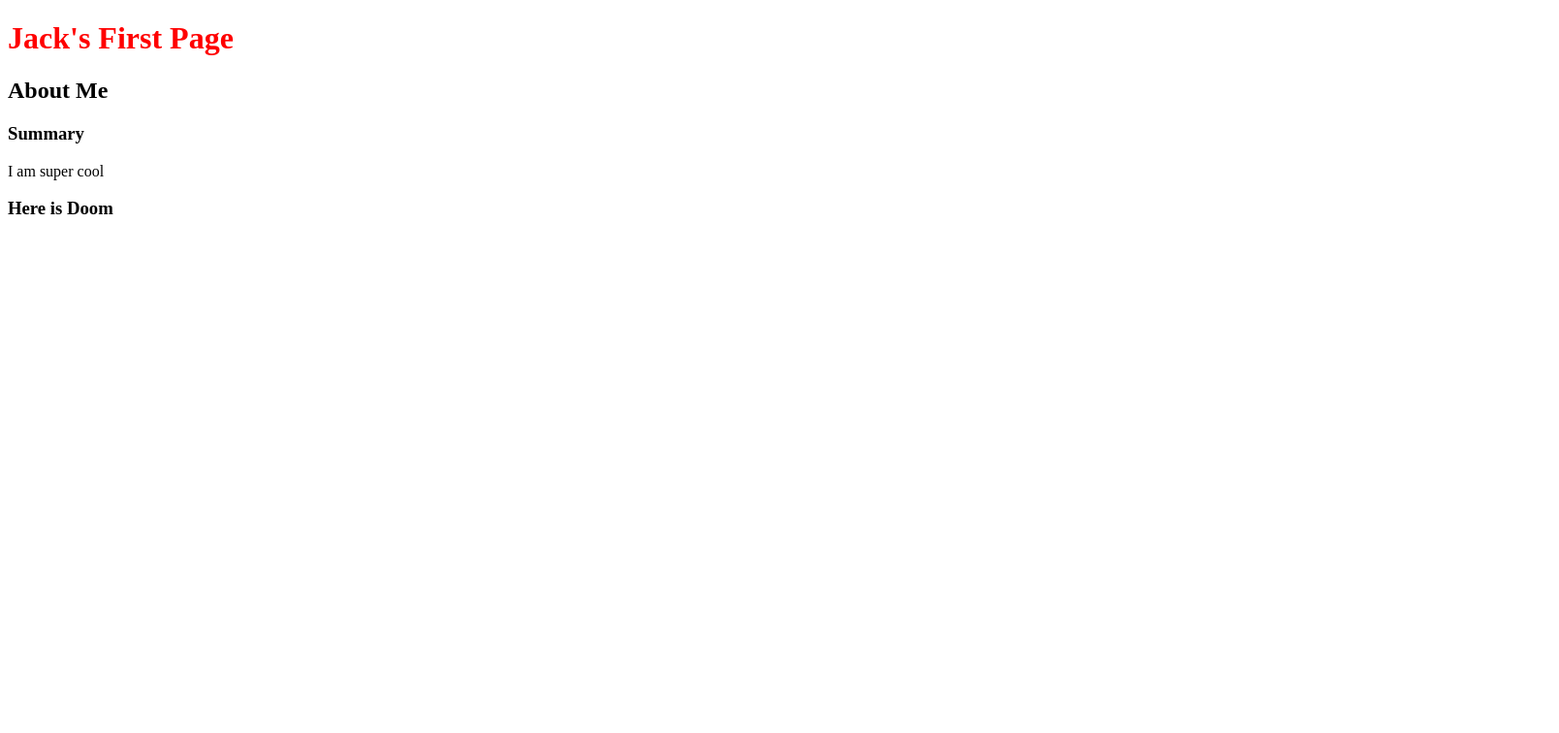
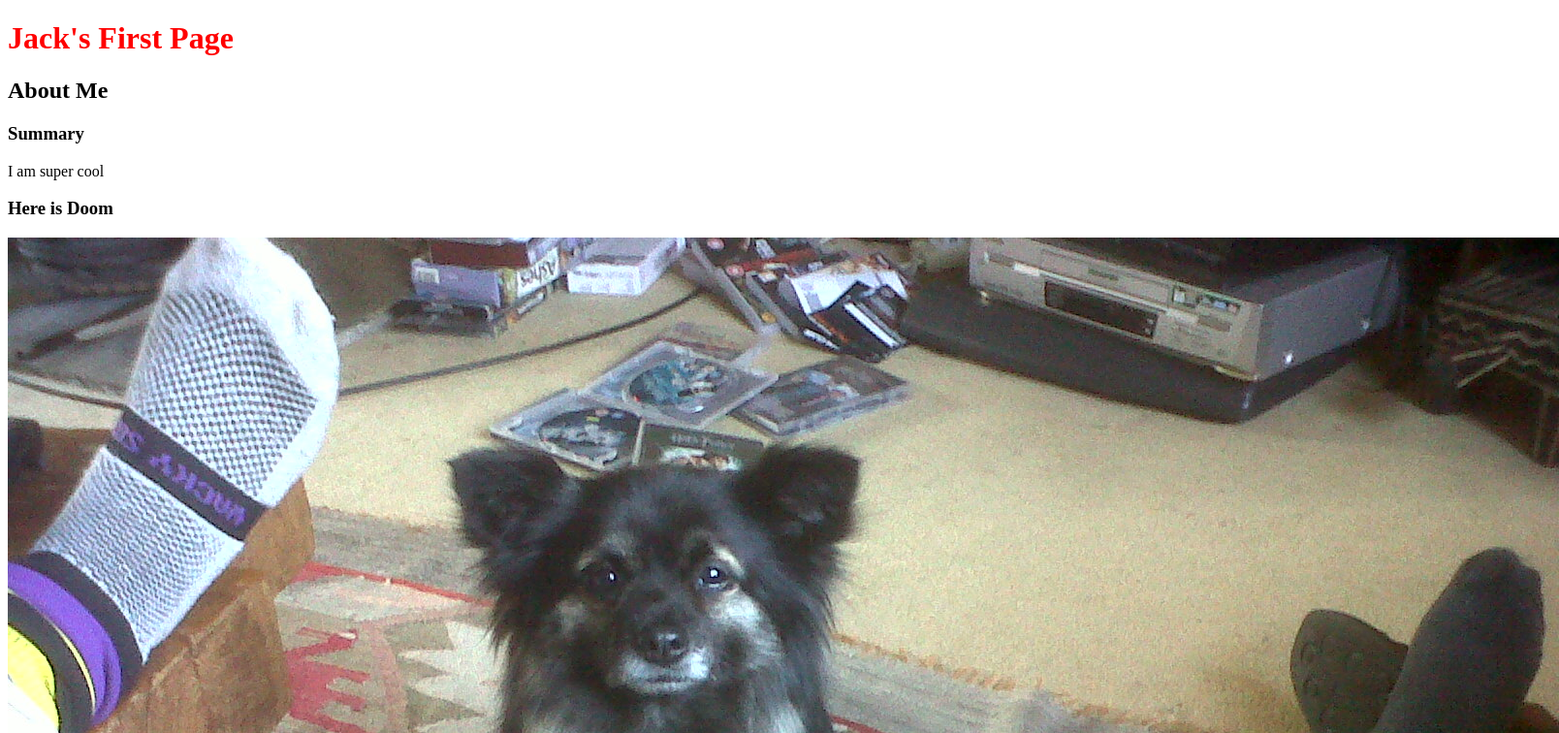
Before and after one commit to jackmarriott/first_site, a plain HTML site: page index.html in a window 1280 px wide. Shown: the top 756 px of the page at 97% size, 1608 px wide, since content can reach past the window. Drawn offline with Linux system fonts and the light colour scheme.

Commit message:
Picture of Doom

```diff
--- a/index.html
+++ b/index.html
@@ -1,7 +1,7 @@
 <!DOCTYPE html>
 <!-- saved from url=(0056)file://localhost/Users/moose/Downloads/html_example.html -->
 <html><head><meta http-equiv="Content-Type" content="text/html; charset=ISO-8859-1">
-    <title>Jack's First Page</title>
+    <title>JamFly</title>
 
 	<style>
 	h1 { color: red; }
@@ -21,3 +21,5 @@
     <p>I am super cool</p>
 
     <h3>Here is Doom</h3>
+
+    <img src="Doom.jpg" alt="DOOM">
```
Also changed, not shown: Doom.jpg (added).
